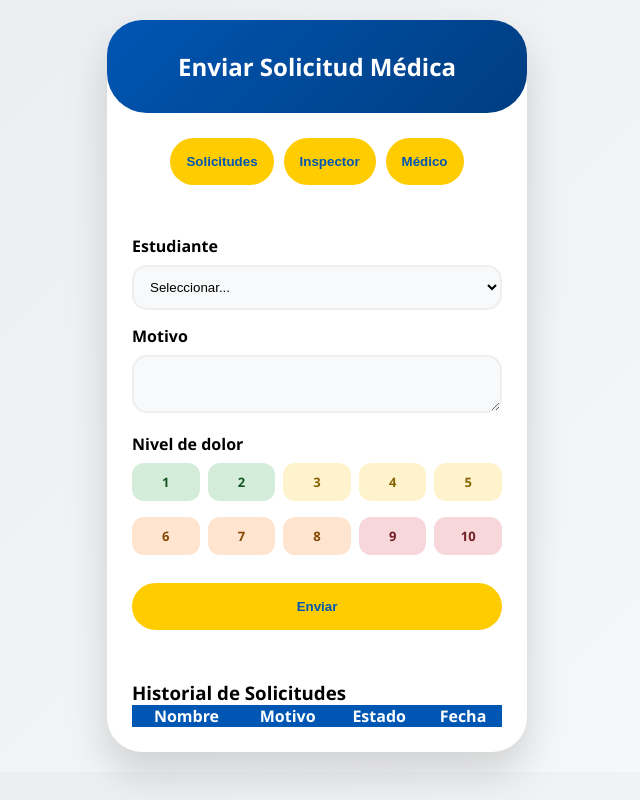
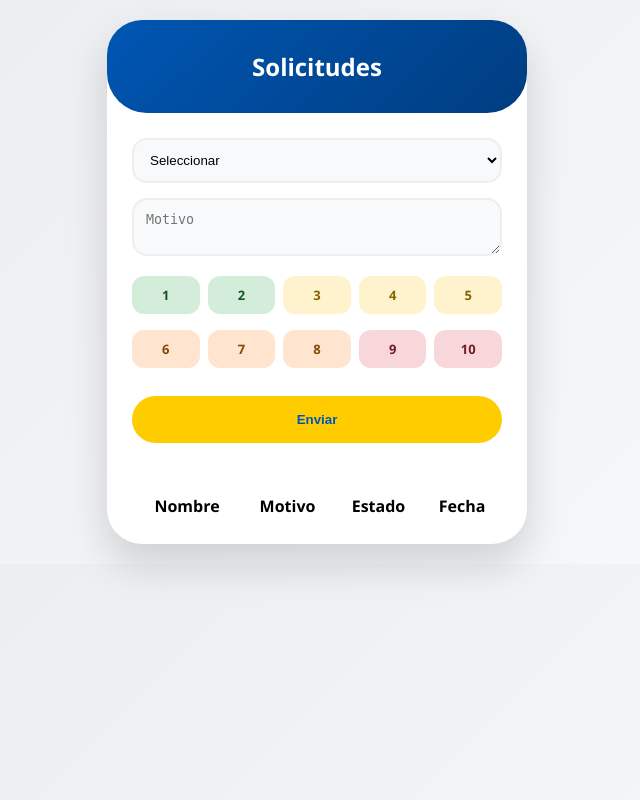
Before and after one commit to estebancabreraanimen2708com-cpu/medigo, a Flask app: page / in a window 1280 px wide. Shown: the whole page, without its empty margins (323-963 px from the left). Run offline with Flask 3, Linux system fonts and the light colour scheme; data that the repository does not hold is empty.

Commit message:
Update solicitudes.html

```diff
--- a/templates/solicitudes.html
+++ b/templates/solicitudes.html
@@ -3,7 +3,6 @@
 <head>
 <meta name="viewport" content="width=device-width, initial-scale=1.0">
 <link rel="stylesheet" href="{{ url_for('static', filename='style.css') }}">
-<title>Solicitudes</title>
 </head>
 
 <body>
@@ -11,35 +10,21 @@
 <div class="contenedor-app">
 
 <div class="cabecera-azul">
-<h2>Enviar Solicitud Médica</h2>
+<h2>Solicitudes</h2>
 </div>
 
-<!-- MENÚ -->
-<div class="contenido">
-<div style="display:flex; gap:10px; justify-content:center; flex-wrap:wrap;">
-<a href="/solicitudes"><button class="btn-principal">Solicitudes</button></a>
-<a href="/inspector"><button class="btn-principal">Inspector</button></a>
-<a href="/medico"><button class="btn-principal">Médico</button></a>
-</div>
-</div>
-
-<!-- FORM -->
 <div class="contenido">
 
-<form method="POST" onsubmit="return confirmar()">
+<form method="POST">
 
-<label>Estudiante</label>
 <select name="estudiante" required>
-<option value="">Seleccionar...</option>
+<option value="">Seleccionar</option>
 {% for e in estudiantes %}
 <option value="{{ e.id_estudiante }}">{{ e.nombre }}</option>
 {% endfor %}
 </select>
 
-<label>Motivo</label>
-<textarea name="motivo" required></textarea>
-
-<label>Nivel de dolor</label>
+<textarea name="motivo" placeholder="Motivo" required></textarea>
 
 <div class="escala-dolor">
 {% for i in range(1,11) %}
@@ -56,33 +41,31 @@
 
 </div>
 
-<!-- TABLA -->
 <div class="contenido">
-
-<h3>Historial de Solicitudes</h3>
-
-<table style="width:100%; border-collapse:collapse;" id="tablaSolicitudes">
-
+<table id="tablaSolicitudes" style="width:100%">
 <thead>
-<tr style="background:#0056b3; color:white;">
+<tr>
 <th>Nombre</th>
 <th>Motivo</th>
 <th>Estado</th>
 <th>Fecha</th>
 </tr>
 </thead>
-
 <tbody></tbody>
-
 </table>
-
 </div>
 
 </div>
 
 <script>
 
+let cargando = false;
+
 function cargar(){
+
+if(cargando) return;
+cargando = true;
+
 fetch('/api/solicitudes')
 .then(r=>r.json())
 .then(data=>{
@@ -90,34 +73,25 @@ fetch('/api/solicitudes')
 let tbody = document.querySelector("#tablaSolicitudes tbody");
 tbody.innerHTML="";
 
-let vistos = [];
-
 data.forEach(s=>{
-
-if(vistos.includes(s.id_solicitud)) return;
-vistos.push(s.id_solicitud);
-
-tbody.innerHTML+=`
+tbody.innerHTML += `
 <tr>
 <td>${s.nombre}</td>
 <td>${s.motivo}</td>
 <td>${s.estado}</td>
 <td>${s.fecha}</td>
-</tr>
-`;
+</tr>`;
+});
+
+cargando = false;
 
 });
 
-});
 }
 
 setInterval(cargar,3000);
 cargar();
 
-function confirmar(){
-return confirm("¿Enviar solicitud?");
-}
-
 </script>
 
 </body>
```
